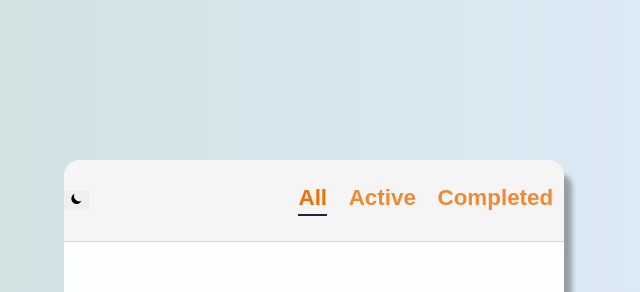
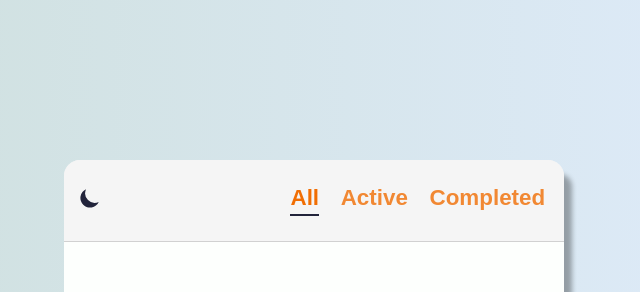
Before and after one commit to GCgang/react-study, a React (Create React App) app: page / in a window 1280 px wide. Shown: the top 292 px of the page, without its empty margins (326-966 px from the left). Built offline with nearby package versions, Linux system fonts and the light colour scheme; the HTML template or start-up script is replaced by a standard one.

Commit message:
Feat: css-darkmode

```diff
--- a/src/components/Header/Header.jsx
+++ b/src/components/Header/Header.jsx
@@ -6,7 +6,7 @@
   const { darkMode, toggleDarkMode } = useDarkMode();
   return (
     <header className={styles.header}>
-      <button onClick={toggleDarkMode}>
+      <button onClick={toggleDarkMode} className={styles.toggle}>
         {!darkMode && <HiMoon />}
         {darkMode && <HiSun />}
       </button>
--- a/src/components/Header/Header.module.css
+++ b/src/components/Header/Header.module.css
@@ -1,11 +1,24 @@
 .header {
   display: flex;
   justify-content: space-between;
+  padding: 0 0.5rem;
   align-items: center;
   background-color: var(--color-bg-dark);
   border-bottom: 1px solid var(--color-grey);
 }
 
+.toggle {
+  font-size: 1.5rem;
+  cursor: pointer;
+  background-color: transparent;
+  color: var(--color-text);
+  transition: all 150ms ease-out;
+}
+
+.toggle:hover {
+  transform: scale(1.1);
+  color: var(--color-accent);
+}
 .filters {
   display: flex;
 }
--- a/src/index.css
+++ b/src/index.css
@@ -6,6 +6,13 @@
   --color-accent: #f16e03;
   --color-white: white;
   --color-scrollbar: #aaa7a7;
+}
+
+html.dark {
+  --color-bg-dark: #1a1c35;
+  --color-bg: #22243b;
+  --color-grey: #4e4e4e;
+  --color-text: #fdfffd;
 }
 
 body {
```
